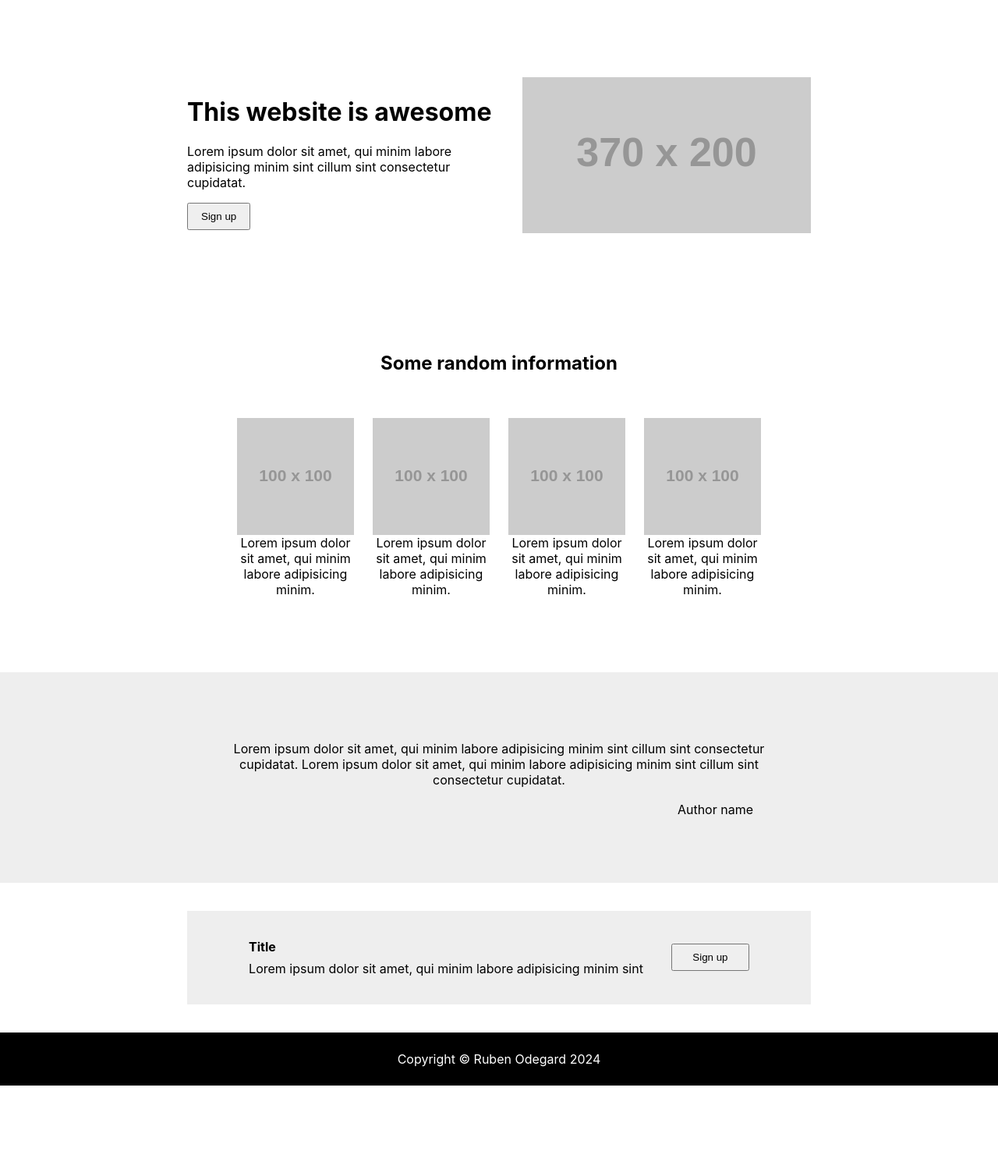
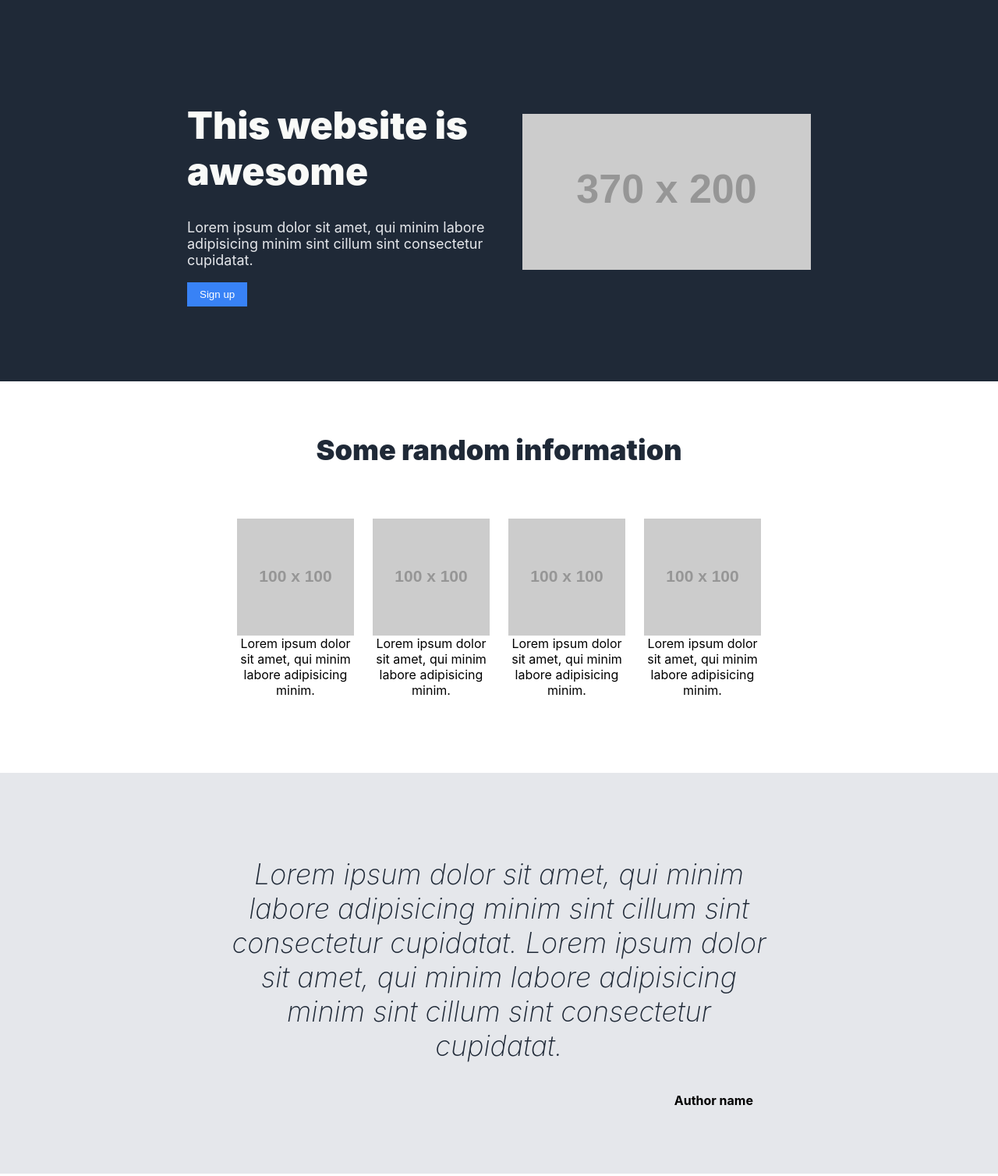
Before and after one commit to RubenOdegard/the-odin-project, a plain HTML site: page foundations/landing-page/index.html in a window 1280 px wide. Shown: the part 89-1597 px from the top of the page at 78% size. Before the commit the page ends 1481 px from the top, so only its background shows below. Drawn offline with Linux system fonts and the light colour scheme; placeholder pictures from the web are drawn by us.

Commit message:
Added colors and font styles according to instructions

```diff
--- a/foundations/landing-page/styles.css
+++ b/foundations/landing-page/styles.css
@@ -11,6 +11,7 @@ main {
 /* Nav Section */
 
 .header {
+  background: #1f2937;
   display: flex;
   flex-grow: 1;
   justify-content: center;
@@ -31,6 +32,11 @@ a {
 
 button {
   padding: 8px 16px;
+  background: #3882f6;
+  cursor: pointer;
+  color: white;
+  text-decoration: none;
+  border: none;
 }
 
 .nav {
@@ -41,15 +47,24 @@ button {
   max-width: 800px;
 }
 
+.nav-logo {
+  color: #f9faf8;
+}
+
 .nav-links > ul {
   display: flex;
   gap: 12px;
+
+  li > a {
+    color: #e5e7eb;
+  }
 }
 
 /* Hero Section */
 
 .hero-section {
   width: 100%;
+  background: #1f2937;
 }
 
 .hero-container {
@@ -62,12 +77,30 @@ button {
   gap: 24px;
 }
 
+.hero-text {
+  h1 {
+    font-size: 48px;
+    font-weight: 900;
+    color: #f9faf8;
+  }
+  p {
+    font-size: 18px;
+    color: #e5e7eb;
+  }
+}
+
 /* Information Section */
 
 .information-section {
   width: 100%;
   text-align: center;
   padding-top: 36px;
+
+  h2 {
+    font-size: 36px;
+    font-weight: 900;
+    color: #1f2937;
+  }
 }
 
 .information-card-container {
@@ -92,7 +125,7 @@ button {
 .testimonial-section {
   width: 100%;
   text-align: center;
-  background: #eeeeee;
+  background: #e5e7eb;
   padding: 36px 0px 0px 0px;
 }
 
@@ -109,12 +142,17 @@ button {
 
 .testimonial-text {
   text-align: center;
+  font-size: 36px;
+  font-weight: 200;
+  color: #1f2937;
+  font-style: italic;
 }
 
 .testimonial-author {
   margin-top: -24px;
   margin-left: auto;
   margin-right: 24px;
+  font-weight: 700;
 }
 
 /* CTA Section */
@@ -127,7 +165,7 @@ button {
 }
 
 .cta-container {
-  background: #eeeeee;
+  background: #3882f6;
   display: flex;
   justify-content: center;
   align-items: center;
@@ -142,22 +180,25 @@ button {
   .cta-title {
     padding: 0px;
     margin: 0px;
+    color: #f9faf8;
   }
   .cta-text {
     padding: 8px 0px 0px 0px;
     margin: 0px;
+    color: #e5e7eb;
   }
 }
 
 .cta-button {
   margin-right: 36px;
   min-width: 100px;
+  border: 1px solid white;
 }
 
 /* Footer Section */
 
 .footer {
-  background: black;
+  background: #1f2937;
   color: white;
   display: flex;
   justify-content: center;
```
